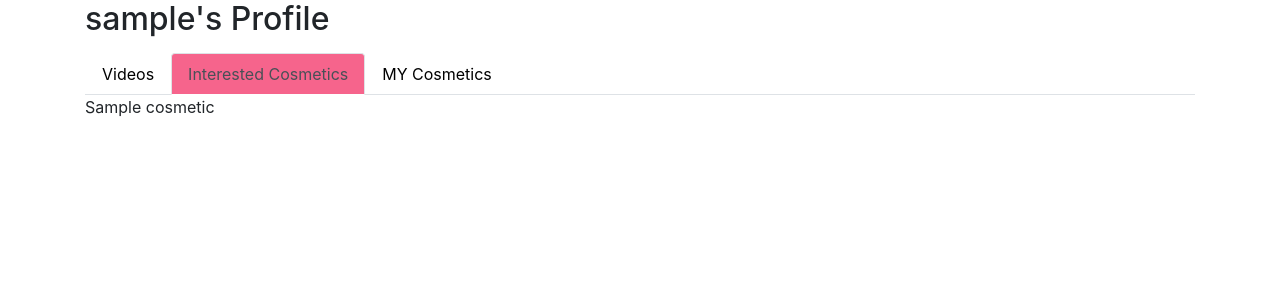
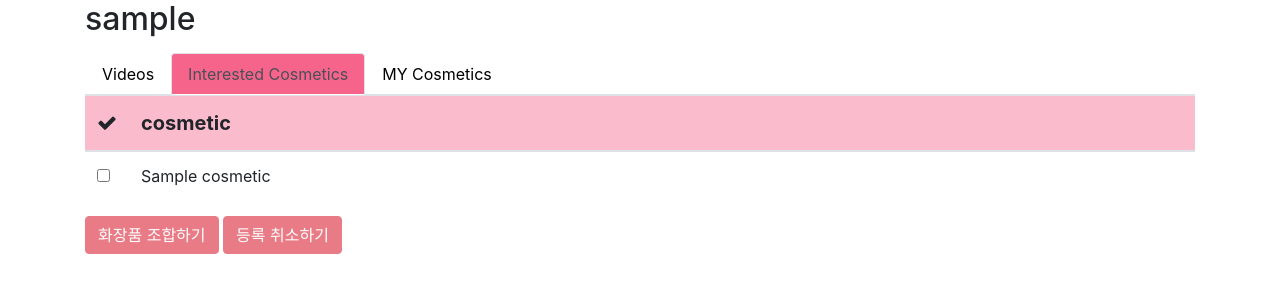
Before and after one commit to pirogramming/veauty_inside, a Django app: page /accounts/profile/interested in a window 1280 px wide. Shown: the top 300 px of the page. Run offline with Django 3.2, Linux system fonts and the light colour scheme; a user stored in the database is signed in; tables that the repository leaves empty hold one stand-in row (values such as "Sample post"); some libraries are stand-ins or nearby versions.

Commit message:
Change url path name cancel to processing and Create cosmetic profile page

```diff
--- /dev/null
+++ b/accounts/templates/accounts/cosmetic_table.html
@@ -0,0 +1,34 @@
+{% extends "accounts/profile.html" %}
+
+{% block table %}
+<form action="{% url 'cosmetic_scrap_processing' %}" method="post">
+        {% csrf_token %}
+        <table class="table">
+            <thead>
+                <tr>
+                    <th class="vid-select"><span><i class="fa fa-check"></i></span></th>
+                    <th>cosmetic</th>
+                </tr>
+            </thead>
+            <tbody>
+                {% for cosmetic in cosmetics %}
+                <tr>
+                    <td>
+                        <input type="checkbox" name="{{ cosmetic.id }}">
+                    </td>
+                    <td>{{ cosmetic.name }}</td>
+                </tr>
+                {% endfor %}
+            </tbody>
+        </table>
+
+        <div class="scrap-wrap">
+            <input type="hidden" name="kind" value="{{ kind }}">
+            <div class="text-right">
+                <button type="submit" class="btn btn-danger disabled" name="selection" value="combine">화장품
+                    조합하기</button>
+                <button type="submit" class="btn btn-danger disabled" name="selection" value="cancel">등록 취소하기</button>
+            </div>
+        </div>
+    </form>
+{% endblock %}
--- a/accounts/templates/accounts/profile.html
+++ b/accounts/templates/accounts/profile.html
@@ -2,7 +2,7 @@
 
 {% block content %}
 <div class="container">
-    <h2>{{ user }}'s Profile</h2>
+    <h2>{{ user }}</h2>
     <ul class="nav nav-tabs">
         <li class="nav-item">
             <a class="nav-link {% if kind == taps.0 %} active {% endif %}" href="{% url 'profile' taps.0 %}">Videos</a>
@@ -14,11 +14,9 @@
             <a class="nav-link {% if kind == taps.2 %} active {% endif %}" href="{% url 'profile' taps.2 %}">MY Cosmetics</a>
         </li>
     </ul>
+
     {% block table %}
     {% endblock %}
 
-    {% for cosmetic in cosmetics %}
-    <div>{{ cosmetic }}</div>
-    {% endfor %}
 </div>
 {% endblock %}
--- a/accounts/templates/accounts/video_table.html
+++ b/accounts/templates/accounts/video_table.html
@@ -1,7 +1,7 @@
 {% extends "accounts/profile.html" %}
 
 {% block table %}
-<form action="{% url 'video_scrap_cancel' %}" method="post">
+<form action="{% url 'video_scrap_processing' %}" method="post">
     {% csrf_token %}
     <table class="table">
         <thead>
--- a/accounts/urls.py
+++ b/accounts/urls.py
@@ -8,5 +8,6 @@ urlpatterns = [
     path('signup/', views.signup, name='signup'),
     path('profile/', views.profile, name='profile'),
     path('profile/<str:kind>', views.profile, name='profile'),
-    path('video_scrap_cancel', views.video_scrap_cancel, name='video_scrap_cancel'),
+    path('video_scrap_processing', views.video_scrap_processing, name='video_scrap_processing'),
+    path('cosmetic_scrap_processing', views.cosmetic_scrap_processing, name='cosmetic_scrap_processing'),
 ]
--- a/accounts/views.py
+++ b/accounts/views.py
@@ -6,7 +6,7 @@ from django.views.generic import CreateView
 from django.contrib.auth import get_user_model
 from .forms import SignupForm
 from .models import User
-from beauty.models import Bigcate, Video
+from beauty.models import Bigcate, Video, Cosmetic
 
 User = get_user_model()
 
@@ -43,15 +43,19 @@ def profile(request, kind=""):
 
     elif kind == contexts['taps'][1]:
         contexts['cosmetics'] = request.user.cosmetic.all()
+
+        return render(request, 'accounts/cosmetic_table.html', contexts)
     elif kind == contexts['taps'][2]:
         contexts['cosmetics'] = request.user.my_cosmetic.all()
+
+        return render(request, 'accounts/cosmetic_table.html', contexts)
     else:
         return redirect("profile", contexts['taps'][0])
 
     return render(request, 'accounts/profile.html', contexts)
 
 @login_required
-def video_scrap_cancel(request):
+def video_scrap_processing(request):
     if request.method == 'POST':
         for num in request.POST:
             try:
@@ -60,3 +64,16 @@ def video_scrap_cancel(request):
             except:
                 pass
     return redirect("profile", 'video')
+
+@login_required
+def cosmetic_scrap_processing(request):
+    if request.method == 'POST':
+        if request.POST['selection'] == 'cancel':
+            if request.POST['kind'] == 'interested':
+                for num in request.POST:
+                    try:
+                        cosmetic = get_object_or_404(Cosmetic, pk=num)
+                        request.user.cosmetic.remove(cosmetic)
+                    except:
+                        pass
+    return redirect("profile", request.POST['kind'])
```
